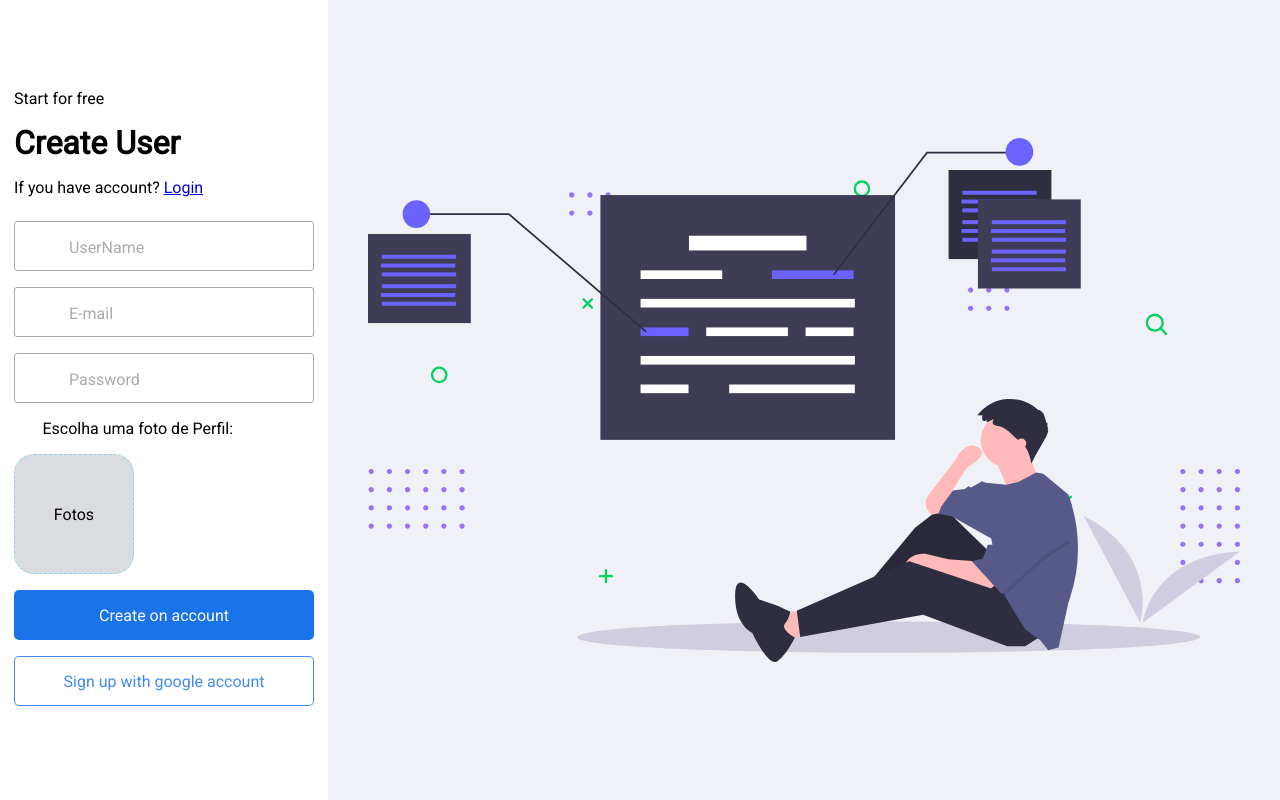
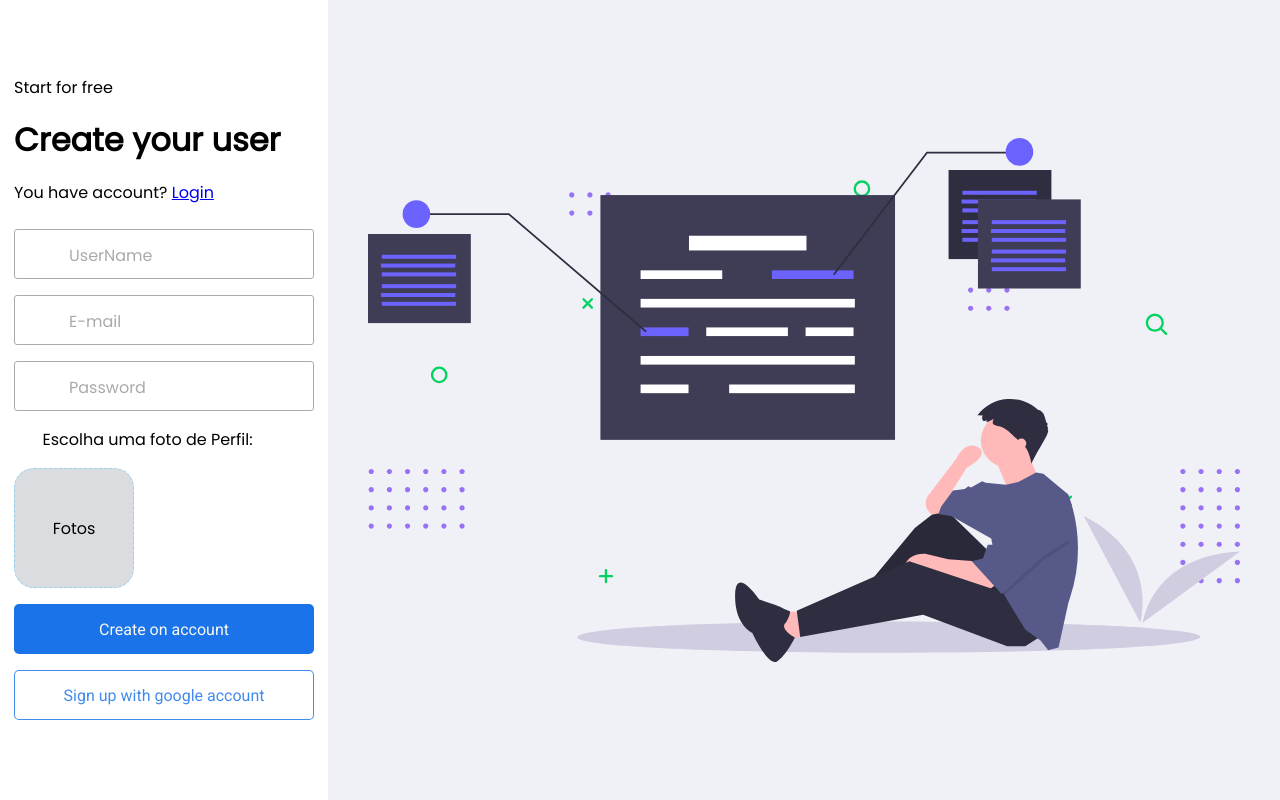
Before and after one commit to MatheusF99/Usher-front, a React (Create React App) app: page /user/create in a window 1280 px wide. Built offline with nearby package versions, Linux system fonts and the light colour scheme.

Commit message:
project root finish, styled init

```diff
--- a/public/index.html
+++ b/public/index.html
@@ -7,7 +7,13 @@
   <meta name="viewport" content="width=device-width, initial-scale=1" />
   <meta name="theme-color" content="#000000" />
   <link rel="preconnect" href="https://fonts.gstatic.com">
+
   <link href="https://fonts.googleapis.com/css2?family=Roboto&display=swap" rel="stylesheet">
+
+  <link href='https://cdn.jsdelivr.net/npm/boxicons@2.0.5/css/boxicons.min.css' rel='stylesheet'>
+
+  <link href="https://fonts.googleapis.com/css2?family=Archivo:wght@400;700&family=Poppins&display=swap"
+    rel="stylesheet">
 
   <title>React App</title>
 </head>
--- a/src/assets/global.css
+++ b/src/assets/global.css
@@ -37,6 +37,14 @@ body {
   -moz-osx-font-smoothing: grayscale;
 }
 
+body,
+input,
+button,
+textarea{
+    font: 500 16px Poppins;
+    color: var(--color-text-base);
+}
+
 #root{
   width: 100vw;
   height: 100vh;
--- a/src/pages/CreateUserPage/create.css
+++ b/src/pages/CreateUserPage/create.css
@@ -5,6 +5,8 @@
   display: flex;
   justify-content: center;
   align-items: center;
+
+  overflow: hidden;
 }
 
 .create-user-page .form-create{
--- a/src/pages/CreateUserPage/index.tsx
+++ b/src/pages/CreateUserPage/index.tsx
@@ -72,10 +72,10 @@ function CreateUserPage() {
             <span>Start for free</span>
 
             <h1>
-              Create User
+              Create your user
             </h1>
 
-            <span>If you have account? <Link to="/">Login</Link></span>
+            <span>You have account? <Link to="/">Login</Link></span>
           </div>
 
           <div className="form-div-input">
```
